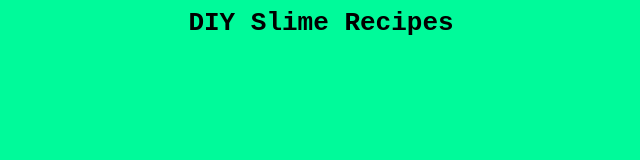
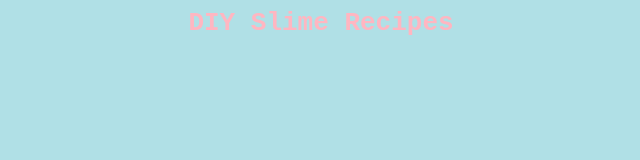
Before and after one commit to diyslimequeen/diyslime, a plain HTML site: page index.html in a window 1280 px wide. Shown: the whole page, without its empty margins (319-959 px from the left). Drawn offline with Linux system fonts and the light colour scheme.

Commit message:
Update index.html

```diff
--- a/index.html
+++ b/index.html
@@ -1,4 +1,4 @@
-<body style="background-color: mediumspringgreen">
+<body style="background-color: powderblue">
 </body>
 
-<center><h1><font face="monospace" color="black">DIY Slime Recipes</font></h1></center>
+<center><h1><font face="monospace" color="lightpink">DIY Slime Recipes</font></h1></center>
```
